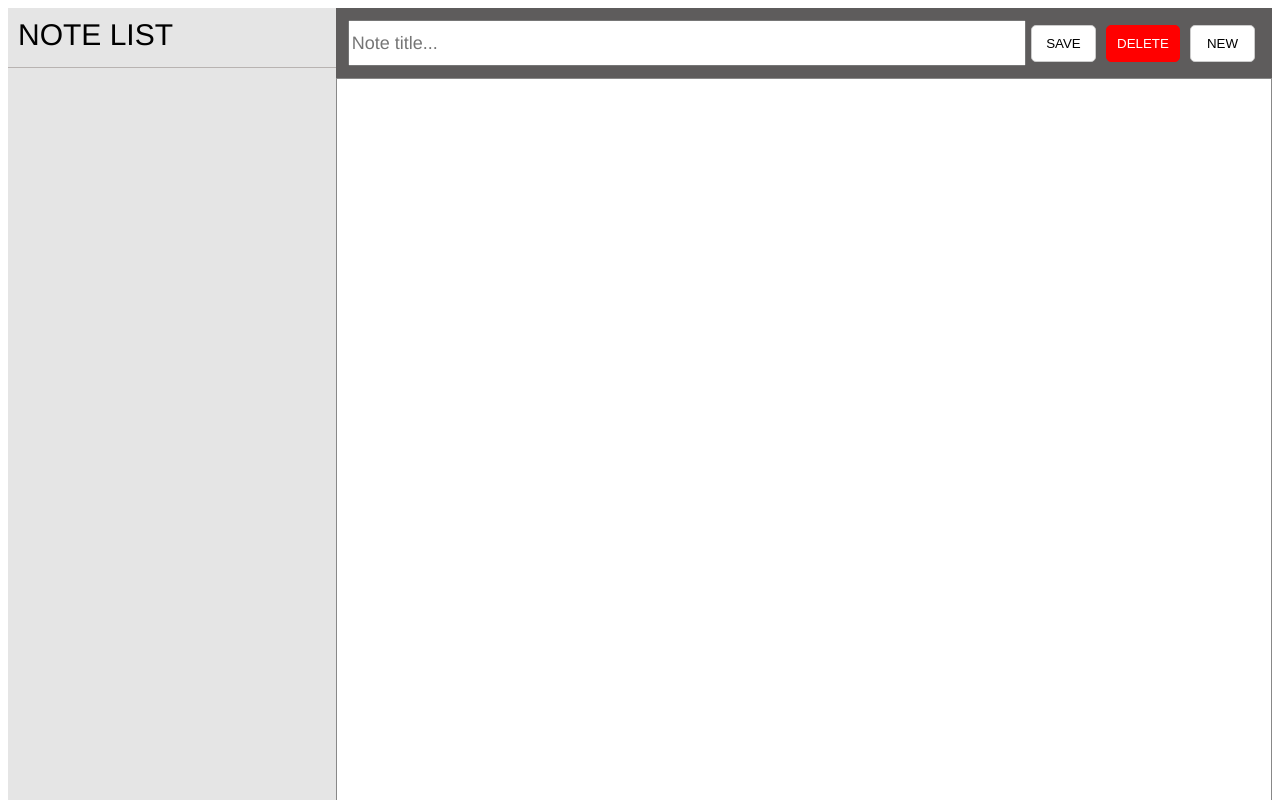
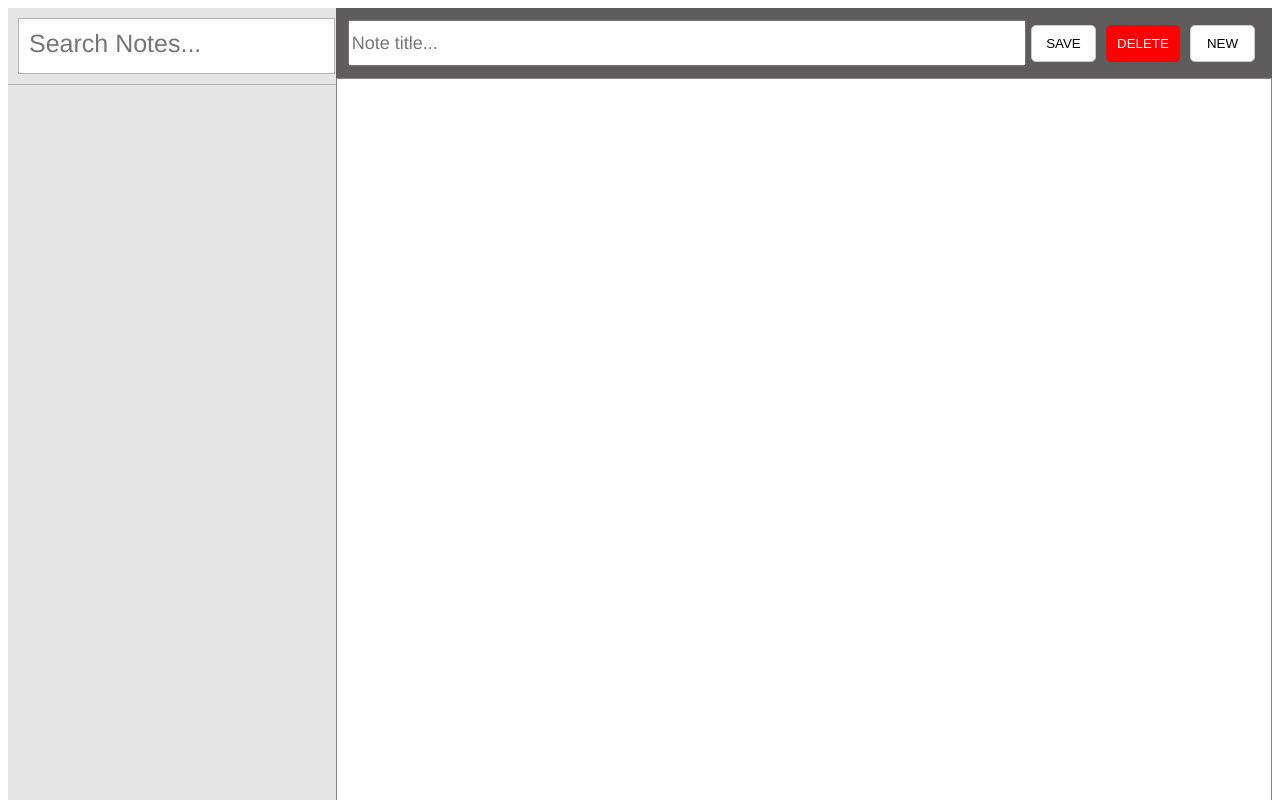
Before and after one commit to GyulizH/notAl, a React app: page / in a window 1280 px wide. Shown: the top 800 px of the page. Built offline with nearby package versions, Linux system fonts and the light colour scheme.

Commit message:
unfinished additions

```diff
--- a/src/components/NoteList/NoteList.js
+++ b/src/components/NoteList/NoteList.js
@@ -6,6 +6,10 @@ import {
   NoteListWrapper,
   NoteListElement,
   NoteListStar,
+  SearchInput,
+  SearchIcon,
+  NoteListButton,
+  NoteListDots,
 } from './NoteList.sc'
 
 class NoteList extends React.Component {
@@ -13,8 +17,55 @@ class NoteList extends React.Component {
     super(props)
     this.state = {
       selectedNote: {},
+      filteredNotes: []
     }
     this.selectNote = this.selectNote.bind(this)
+    this.handleChange = this.handleChange.bind(this)
+  }
+
+  componentDidMount() {
+    this.setState({
+      filteredNotes: this.props.notes
+    })
+  }
+
+
+  static getDerivedStateFromProps(nextProps,prevState){
+    if(nextProps.notes !== prevState.filteredNotes ){
+      console.log("GETDERIVED")
+      return {
+        filteredNotes: nextProps.notes
+      }
+    }
+    return null
+  }
+  //will be replaced with getDerivedStateFromProps
+  // componentWillReceiveProps(nextProps) {
+  //     this.setState({
+  //       filteredNotes: nextProps.notes
+  //     })
+  // }
+
+  handleChange(e){
+    let currentList = []
+    let newList = []
+
+    if(e.target.value !== ""){
+      currentList = this.props.notes
+      newList = currentList.filter(item => {
+        const lc = item.noteTitle.toLowerCase()
+        const filter = e.target.value.toLowerCase()
+        return lc.includes(filter)
+      })
+      console.log(newList,"newlist")
+    }else{
+      newList = this.props.notes
+    }
+
+    this.setState({
+      filteredNotes:newList
+    })
+    console.log(this.state.filteredNotes, "inside function")
   }
 
   selectNote(id) {
@@ -24,7 +75,7 @@ class NoteList extends React.Component {
     return selectedNote
   }
   renderList() {
-    return this.props.notes.map((object, index) => {
+    return this.state.filteredNotes.map((object, index) => {
       return (
         <NoteListElement
           isSelected={object.isSelected}
@@ -33,14 +84,24 @@ class NoteList extends React.Component {
         >
           {object.isSelected && <NoteListStar size="20" />}
           {object.noteTitle}
+          <NoteListButton onClick={() => {console.log("button")}}>
+            <NoteListDots size="20"/>
+          </NoteListButton>
         </NoteListElement>
       )
     })
   }
   render() {
+    console.log(this.state.filteredNotes,"filterednotes")
     return (
       <NoteListWrapper>
-        <NoteListHeader>NOTE LIST</NoteListHeader>
+        <NoteListHeader>
+          <SearchInput type="text"
+                 className="input"
+                 placeholder="Search Notes..."
+                 onChange={this.handleChange}
+          />
+        </NoteListHeader>
         <div>{this.renderList()}</div>
       </NoteListWrapper>
     )
--- a/src/components/NoteList/NoteList.sc.js
+++ b/src/components/NoteList/NoteList.sc.js
@@ -1,6 +1,7 @@
 import styled from 'styled-components'
 import { StarOutline } from '@styled-icons/evaicons-outline'
-
+import { SearchAlt2} from '@styled-icons/boxicons-regular/SearchAlt2'
+import { DotsHorizontalRounded} from '@styled-icons/boxicons-regular/DotsHorizontalRounded'
 export const NoteListWrapper = styled.div`
   height: 100%;
   width: 35%;
@@ -9,12 +10,29 @@ export const NoteListWrapper = styled.div`
   background-color: #e5e5e5;
 `
 export const NoteListHeader = styled.div`
-  font-size: 30px;
-  padding: 10px 10px 15px 10px;
-  font-family: Helvetica, sans-serif;
   border-bottom: 1px solid #b8b3b1;
 `
 
+export const SearchInput = styled.input`
+  width:90%;
+  font-size: 25px;
+  padding: 10px 10px 15px 10px;
+  font-family: Helvetica, sans-serif;
+  outline:none;
+  border: 1px solid #b8b3b1;
+  margin: 10px 10px 10px 10px;
+`
+
+export const NoteListDots = styled(DotsHorizontalRounded)`
+  opacity:0;
+`
+export const SearchIcon =  styled(SearchAlt2)`
+ opacity:0;
+`
+export const NoteListButton = styled.button`
+ background-color:transparent;
+ opacity:0;
+`
 //cursor pointer on hover not working
 //how to arrange transition on selecting the list element
 export const NoteListElement = styled.li`
@@ -32,6 +50,14 @@ export const NoteListElement = styled.li`
     background-color: #d1cdcd;
     cursor: pointer;
   }
+
+  &:hover ${NoteListButton}{
+    opacity:1;
+    }
+
+     &:hover ${NoteListDots}{
+    opacity:1;
+    }
 `
 
 NoteListElement.defaultProps = {
@@ -42,5 +68,5 @@ NoteListElement.defaultProps = {
 }
 
 export const NoteListStar = styled(StarOutline)`
-  size: 10;
+  size: 1;
 `
```
